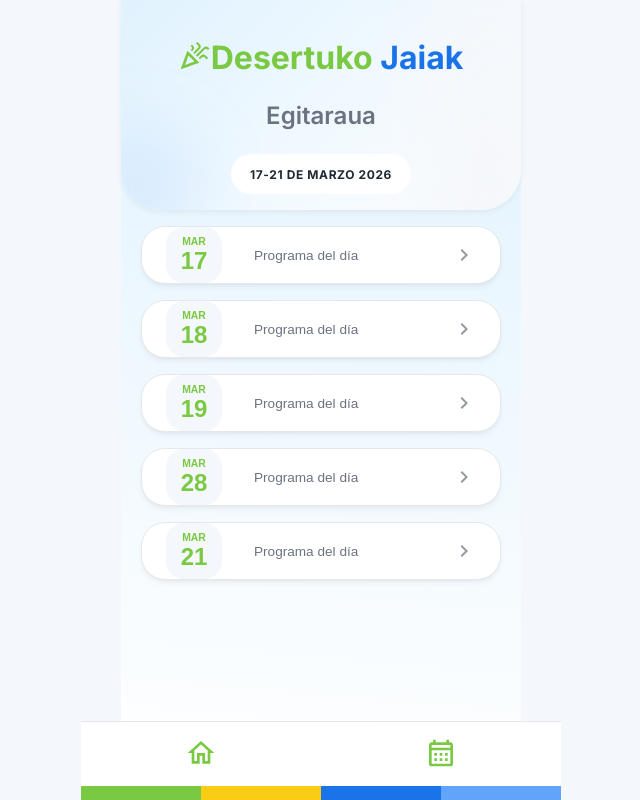
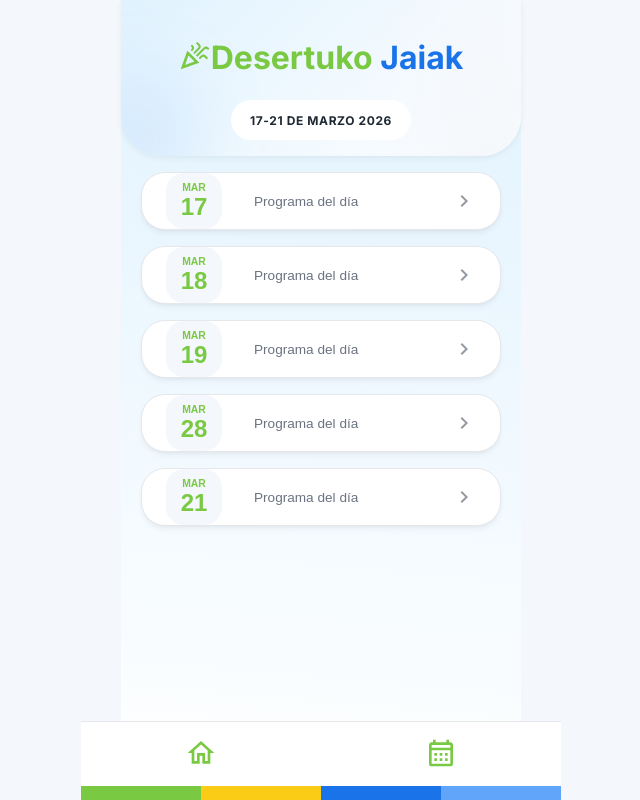
Before and after one commit to vickypineli/desertuko-jaiak-app, a React (Vite) app: page /schedule in a window 1280 px wide. Shown: the whole page, without its empty margins (319-959 px from the left). Built offline with nearby package versions, Linux system fonts and the light colour scheme.

Commit message:
quitar sutitle en header

```diff
--- a/src/components/layout/Header/Header.jsx
+++ b/src/components/layout/Header/Header.jsx
@@ -5,7 +5,7 @@ import "./Header.scss";
 export default function Header({
   titleLeft,
   titleRight,
-  subtitle,
+  //subtitle,
   dates,
 }) {
   return (
@@ -27,7 +27,7 @@ export default function Header({
           </h1>
         </div>
 
-        <p className="festival-header__subtitle">{subtitle}</p>
+        {/* <p className="festival-header__subtitle">{subtitle}</p> */}
         {/* <p className="festival-header__subtitle2">{subtitle2}</p> */}
 
         <div className="festival-header__dates">
--- a/src/components/layout/Header/Header.scss
+++ b/src/components/layout/Header/Header.scss
@@ -48,13 +48,13 @@
     }
   }
 
-  &__subtitle {
-    font-size: 1.5rem;
-    font-weight: 600;
-    color: $color-muted;
-    margin-top: 1px;
-    //margin-bottom: 0.1rem;
-  }
+  // &__subtitle {
+  //   font-size: 1.5rem;
+  //   font-weight: 600;
+  //   color: $color-muted;
+  //   margin-top: 1px;
+  //   //margin-bottom: 0.1rem;
+  // }
 
 
 
--- a/src/pages/Schedule/Schedule.jsx
+++ b/src/pages/Schedule/Schedule.jsx
@@ -23,7 +23,7 @@ export default function Schedule() {
       <Header
         titleLeft={t("festivalName")}
         titleRight={t("festivalSubName")}
-        subtitle={t("scheduleSubtitle")}
+        //subtitle={t("scheduleSubtitle")}
         dates={festivalDates}
       />
 
```
